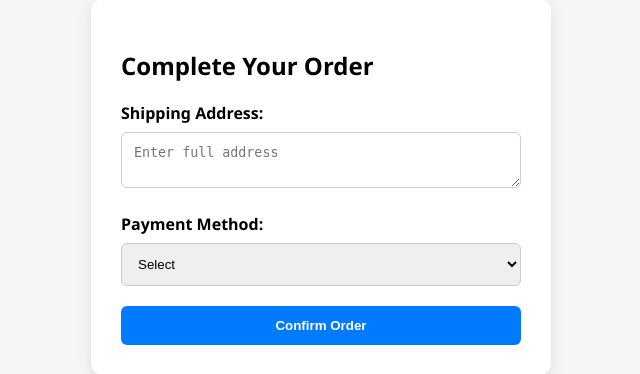
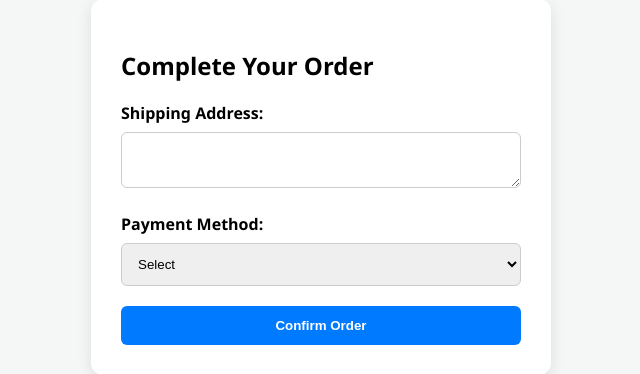
Before and after one commit to RmsRahatt/online-book-store, a PHP site: page /view/checkout.php in a window 1280 px wide. Shown: the part 213-587 px from the top of the page, without its empty margins (319-959 px from the left). Run offline with PHP 8.4, Linux system fonts and the light colour scheme.

Commit message:
Update checkout.php

```diff
--- a/view/checkout.php
+++ b/view/checkout.php
@@ -57,7 +57,7 @@
     <form id="checkoutForm">
         <div class="form-group">
             <label for="address">Shipping Address:</label>
-            <textarea name="address" id="address" required placeholder="Enter full address"></textarea>
+            <textarea name="address" id="address" required></textarea>
         </div>
 
         <div class="form-group">
```
